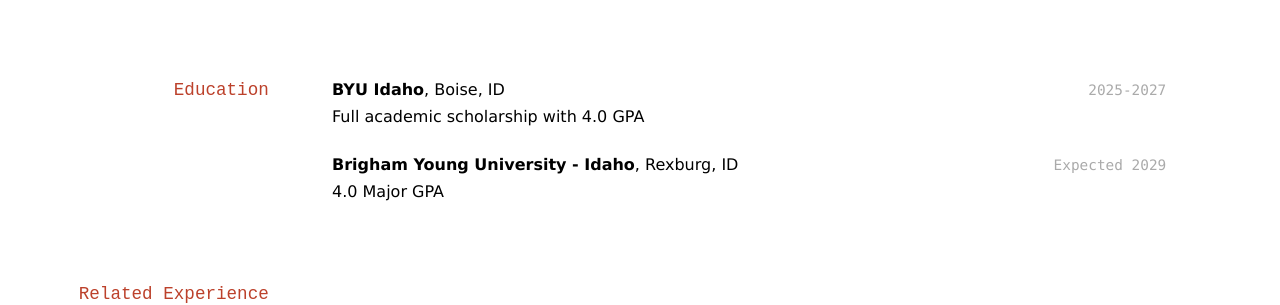
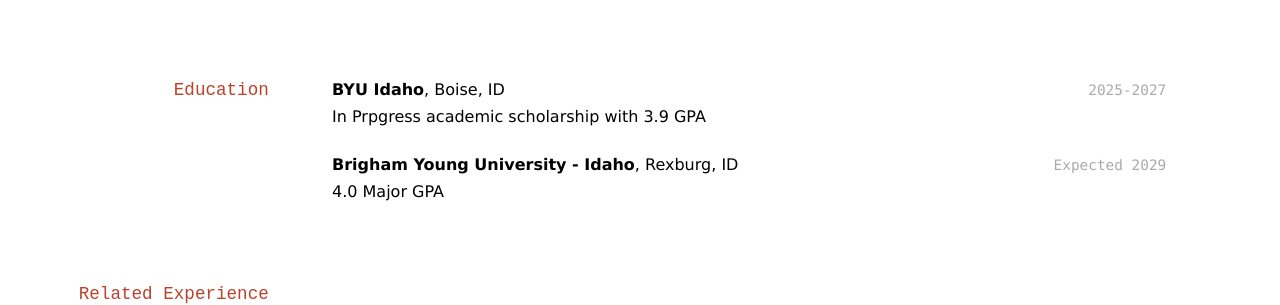
Before and after one commit to carlosdgerez/Gerez-Resume, a Jekyll site: the page built from docs/index.md, in a window 1280 px wide. Shown: the part 127-432 px from the top of the page. Built offline with Jekyll 4.4.1, drawn with Linux system fonts in a browser that asks for light colours.

Commit message:
Gpa change

```diff
--- a/docs/index.md
+++ b/docs/index.md
@@ -19,7 +19,7 @@
 `2025-2027`
 __BYU Idaho__, Boise, ID
 
-- Full academic scholarship with 4.0 GPA
+- In Prpgress academic scholarship with 3.9 GPA
 
 `Expected 2029`
 __Brigham Young University - Idaho__, Rexburg, ID
```
